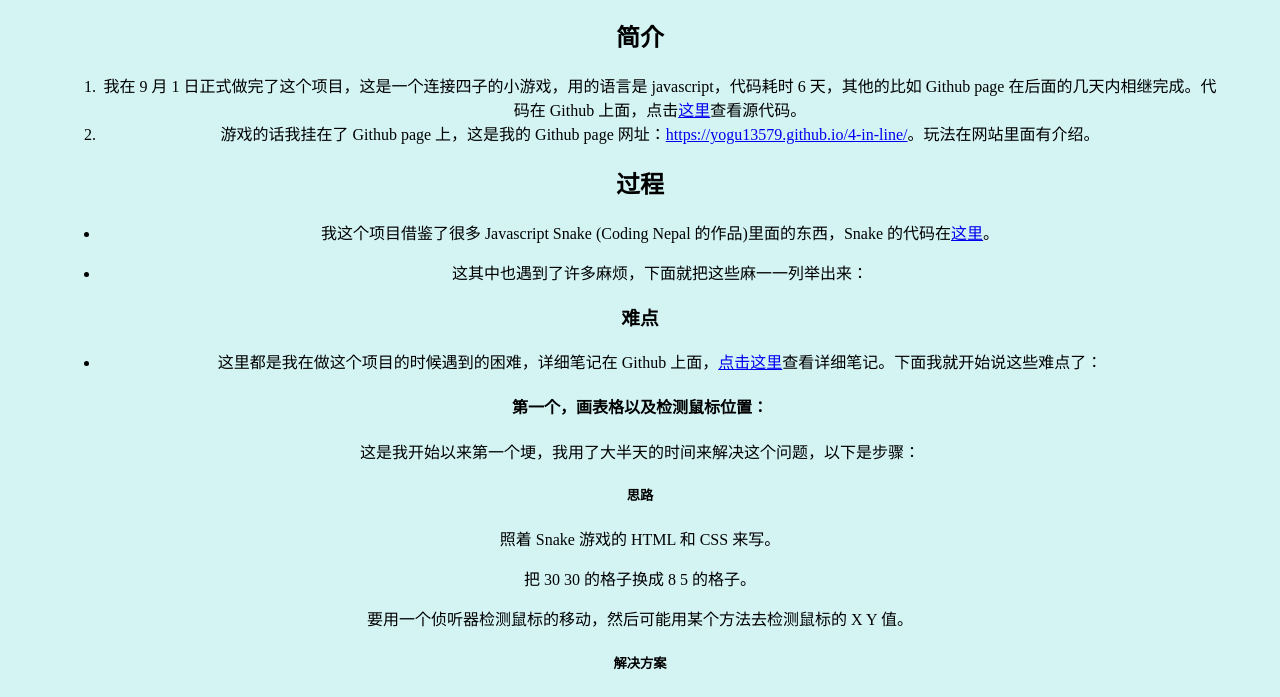
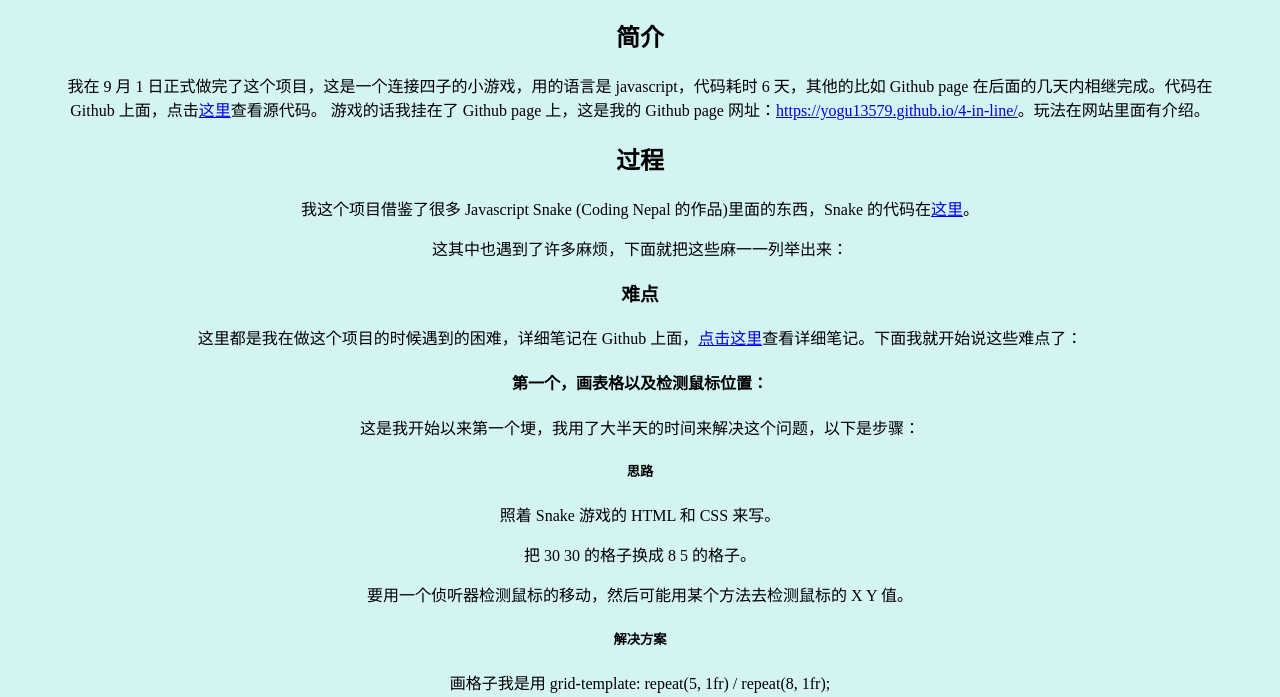
Before and after one commit to yogu13579/yogu13579.github.io, a plain HTML site: page index.html in a window 1280 px wide. Shown: the part 90-787 px from the top of the page. Drawn offline with Linux system fonts and the light colour scheme.

Commit message:
Update index.html

```diff
--- a/index.html
+++ b/index.html
@@ -8,26 +8,19 @@
     <body>
         <h1 id="4-in-line">4-in-line</h1>
         <h2 id="-">简介</h2>
-        <ol>
-            <li>
+        <p>
             我在 9 月 1
             日正式做完了这个项目，这是一个连接四子的小游戏，用的语言是
             javascript，代码耗时 6 天，其他的比如 Github page
             在后面的几天内相继完成。代码在 Github 上面，点击<a
                 href="https://github.com/yogu13579/4-in-line"
                 >这里</a
-                >查看源代码。
-            </li>
-            <li>
-                游戏的话我挂在了 Github page 上，这是我的 Github page 网址：<a
-                    href="https://yogu13579.github.io/4-in-line/"
+            >查看源代码。 游戏的话我挂在了 Github page 上，这是我的 Github page
+            网址：<a href="https://yogu13579.github.io/4-in-line/"
                 >https://yogu13579.github.io/4-in-line/</a
             >。玩法在网站里面有介绍。
-            </li>
-        </ol>
+        </p>
         <h2 id="-">过程</h2>
-        <ul>
-            <li>
         <p>
             我这个项目借鉴了很多 Javascript Snake (Coding Nepal
             的作品)里面的东西，Snake 的代码在<a
@@ -35,19 +28,14 @@
                 >这里</a
             >。
         </p>
-            </li>
-            <li><p>这其中也遇到了许多麻烦，下面就把这些麻一一列举出来：</p></li>
-        </ul>
+        <p>这其中也遇到了许多麻烦，下面就把这些麻一一列举出来：</p>
         <h3 id="-">难点</h3>
-        <ul>
-            <li>
-                这里都是我在做这个项目的时候遇到的困难，详细笔记在 Github
-                上面，<a
+        <p>
+            这里都是我在做这个项目的时候遇到的困难，详细笔记在 Github 上面，<a
                 href="https://github.com/yogu13579/diary/tree/master/Books/4%20in%20a%20line"
                 >点击这里</a
             >查看详细笔记。下面我就开始说这些难点了：
-            </li>
-        </ul>
+        </p>
         <h4 id="-">第一个，画表格以及检测鼠标位置：</h4>
         <p>
             这是我开始以来第一个埂，我用了大半天的时间来解决这个问题，以下是步骤：
```
Lines whose indentation alone changed are shown as unchanged.
